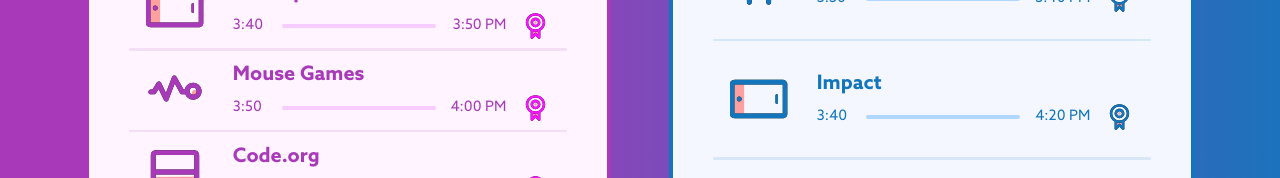
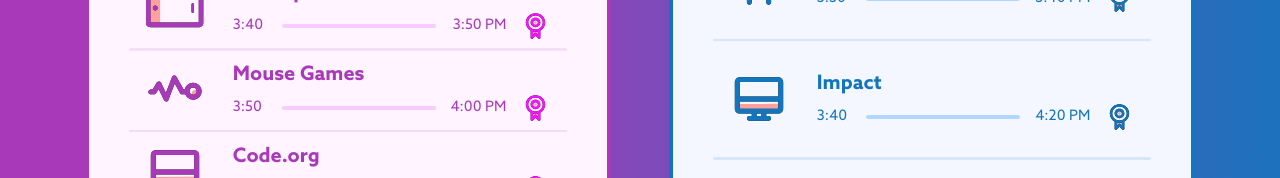
Before and after one commit to Naawa/cn-class-activities, a SvelteKit app: page / in a window 1280 px wide. Shown: the part 356-534 px from the top of the page. Built offline with nearby package versions, Linux system fonts and the light colour scheme; a web font is replaced by a local one.

Commit message:
Changed one svg.

```diff
--- a/src/routes/components/data.ts
+++ b/src/routes/components/data.ts
@@ -86,7 +86,7 @@ export const seniorActivities: Activity[] = [
     },
     {
         name: "Impact",
-        image: "code-spark.svg"
+        image: "code.svg"
     },
     {
         name: "Exploration",
```
